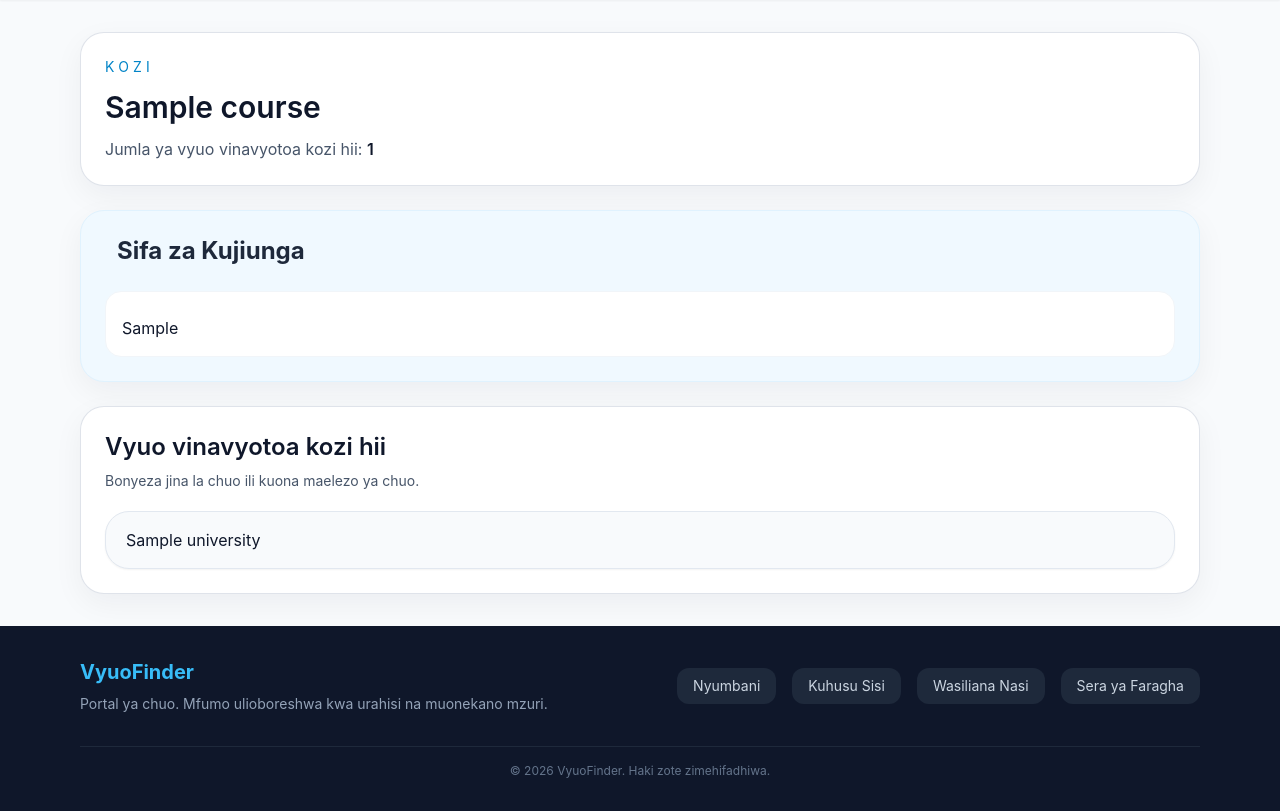
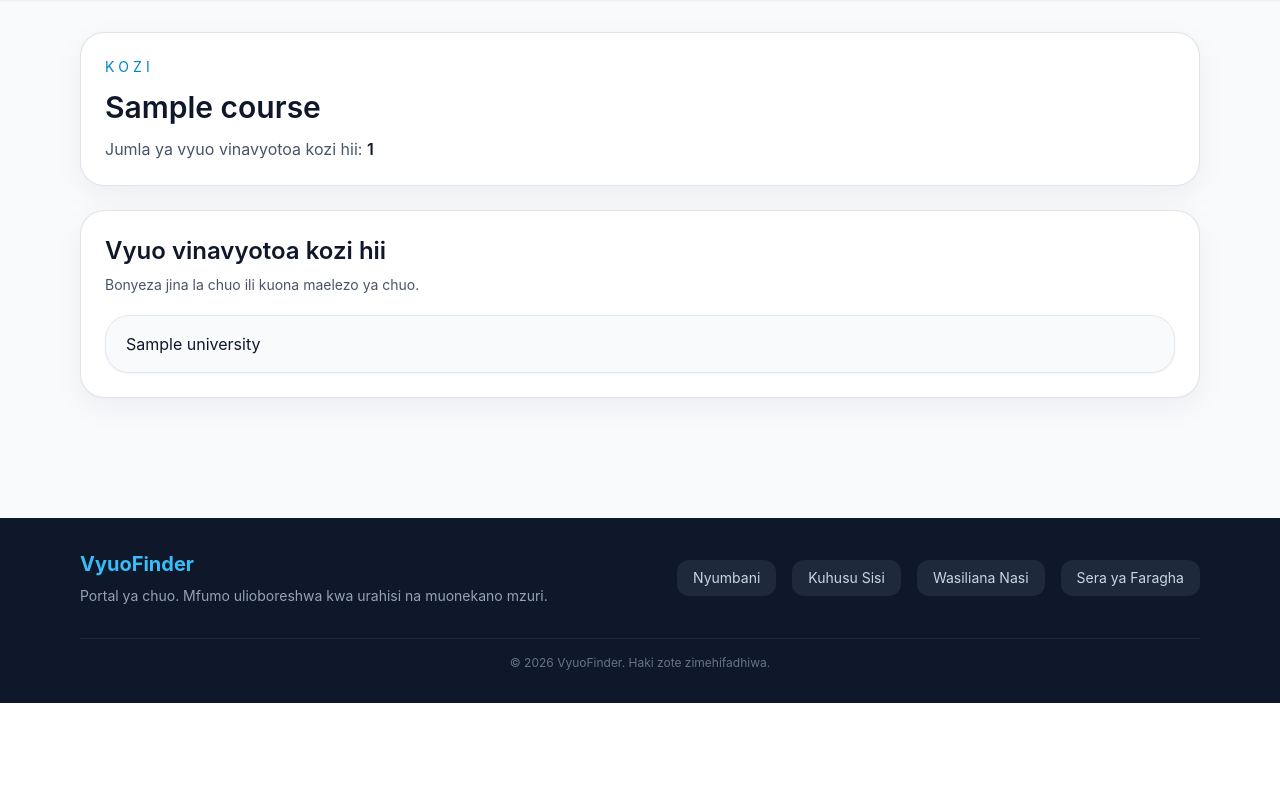
Before and after one commit to Nyisulya/vyuo, a Django app: page /home/1/ in a window 1280 px wide. Shown: the part 97-908 px from the top of the page. After the commit the page ends 800 px from the top, so only its background shows below. Run offline with Django 5.2, Linux system fonts and the light colour scheme; tables that the repository leaves empty hold one stand-in row (values such as "Sample post"); some libraries are stand-ins or nearby versions.

Commit message:
Remove Sifa za kujiunga from cou_detail.html

```diff
--- a/universitysite/templates/universitysite/cou_detail.html
+++ b/universitysite/templates/universitysite/cou_detail.html
@@ -13,19 +13,7 @@
     </section>
 
     {% with first_uni=university.first %}
-    {% if first_uni and first_uni.requirements %}
-    <section id="requirements" class="card rounded-3xl p-6 bg-sky-50 border border-sky-100">
-        <div class="flex items-center gap-3 mb-6">
-            <i class="fas fa-list-check text-2xl text-sky-600"></i>
-            <h2 class="text-2xl font-bold text-slate-800 m-0">Sifa za Kujiunga</h2>
-        </div>
-        <div class="space-y-4">
-            <div class="bg-white rounded-2xl p-4 border border-slate-100">
-                <p class="text-slate-600 mt-2">{{ first_uni.requirements|linebreaks }}</p>
-            </div>
-        </div>
-    </section>
-    {% endif %}
+
     {% endwith %}
 
     <section class="card rounded-3xl p-6">
```
